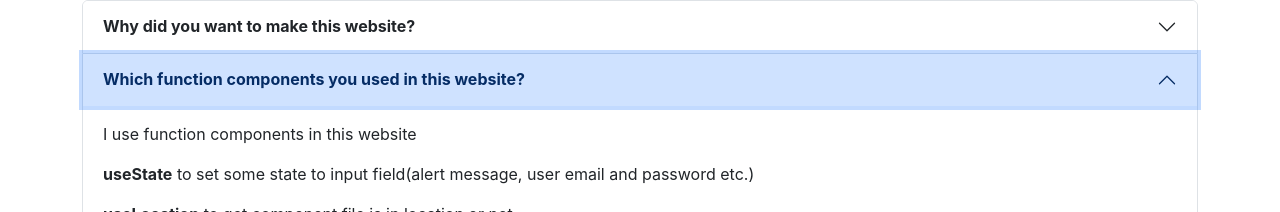
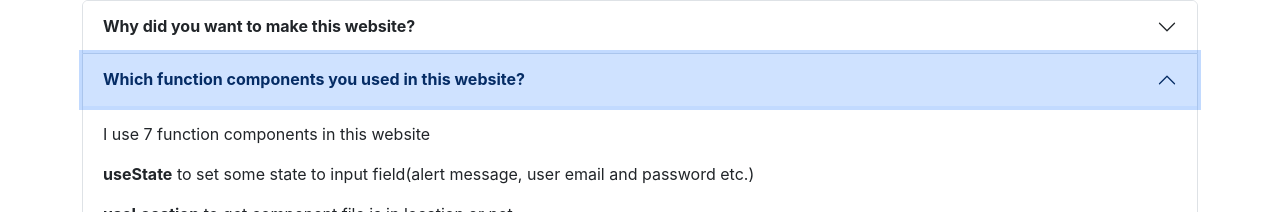
Before and after one commit to TomWai821/React-app4, a React (Create React App) app: page /about in a window 1280 px wide. Both pictures are taken after a click on the button "Which function components you used in this website?". Shown: the part 112-324 px from the top of the page. Built offline with nearby package versions, Linux system fonts and the light colour scheme.

Commit message:
small fixed

```diff
--- a/src/component/About.js
+++ b/src/component/About.js
@@ -27,7 +27,7 @@
                     </h2>
                     <div id="collapseTwo" class="accordion-collapse collapse" data-bs-parent="#accordionExample">
                         <div class="accordion-body">
-                        <p>I use  function components in this website</p>
+                        <p>I use 7 function components in this website</p>
                         <p><strong>useState</strong> to set some state to input field(alert message, user email and password etc.)</p>
                         <p><strong>useLocation</strong> to get component file is in location or not</p>
                         <p><strong>useNavigate</strong> to change website route</p>
```
